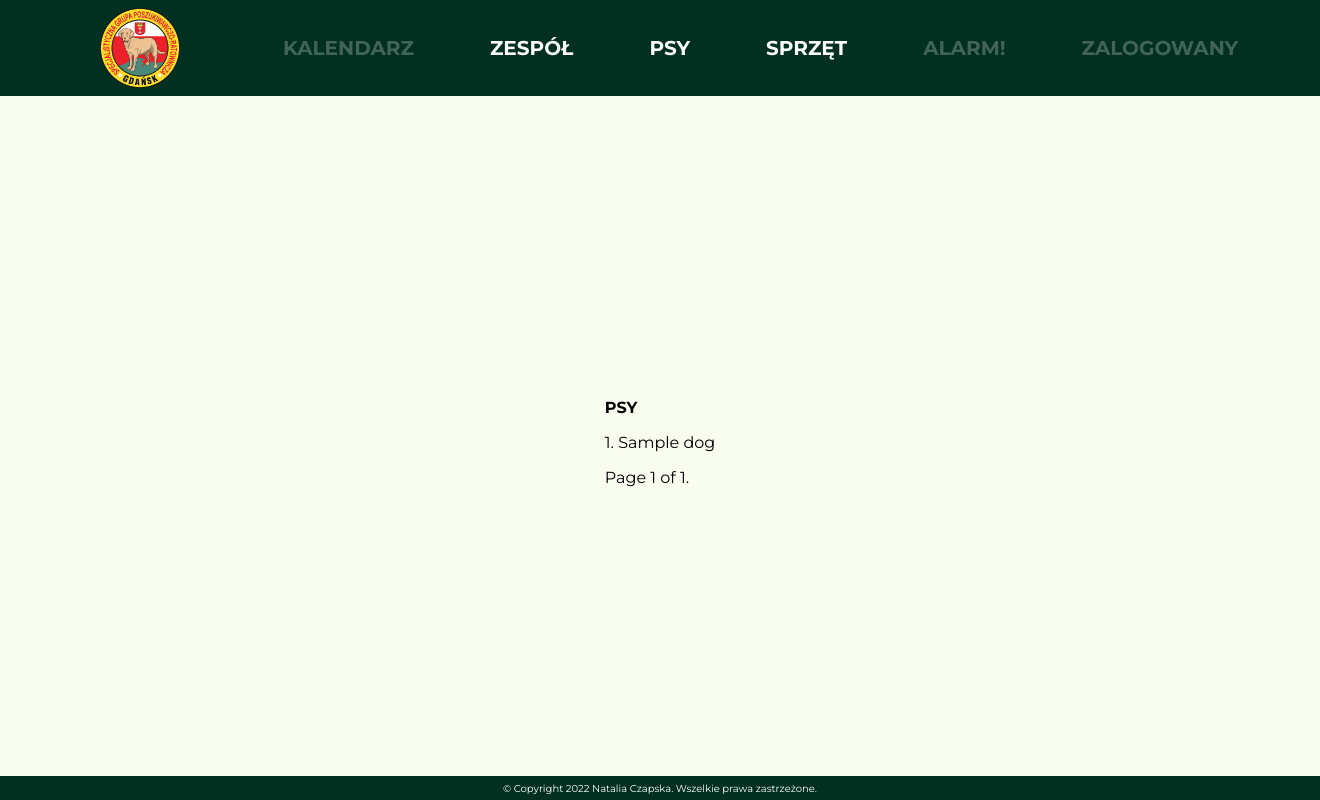
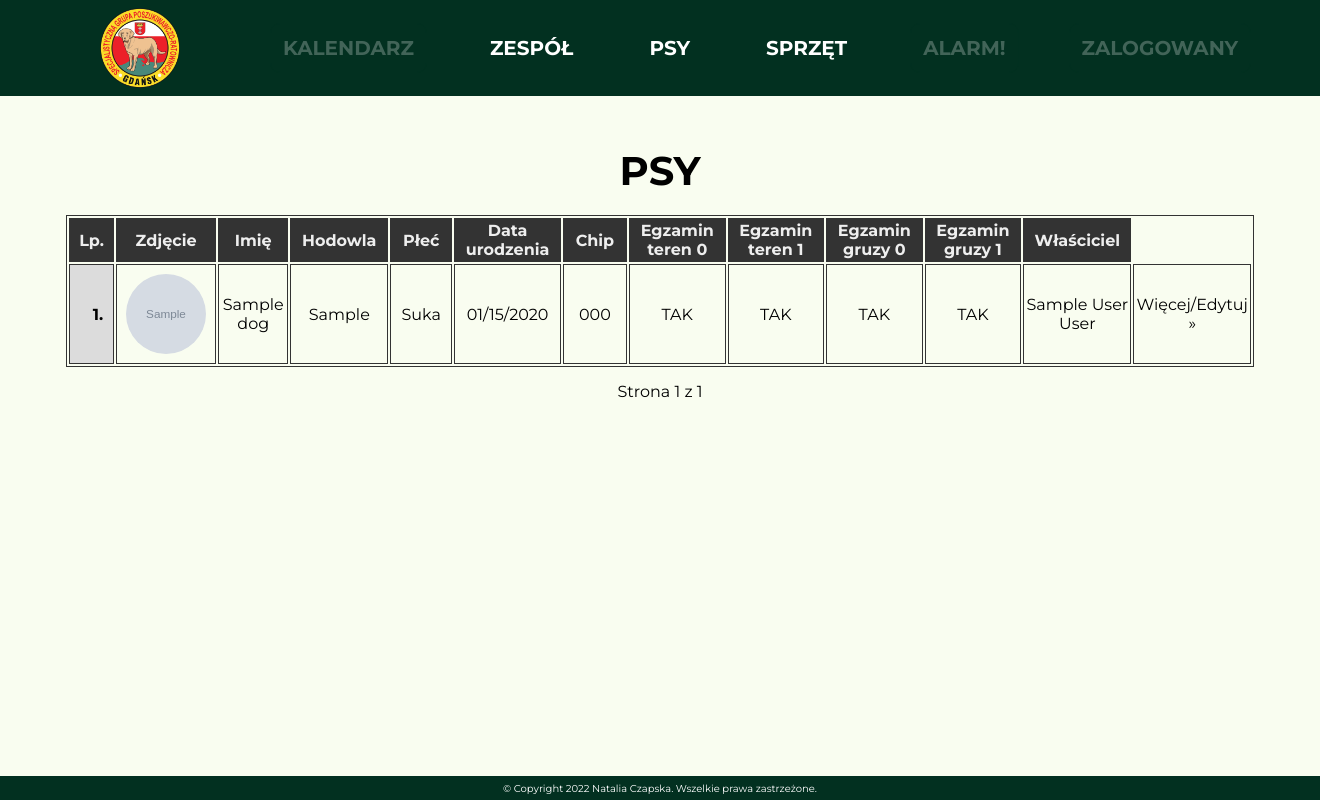
Before and after one commit to nataliacza/team-manager, a Django app: page /psy/ in a window 1320 px wide. Run offline with Django 3.2, Linux system fonts and the light colour scheme; tables that the repository leaves empty hold one stand-in row (values such as "Sample post"); grey boxes marked "Sample" are stand-in pictures.

Commit message:
Update dog list template

```diff
--- /dev/null
+++ b/register/static/register/dogs.css
@@ -0,0 +1,73 @@
+* {
+    margin: 0;
+}
+
+#main-dog-section {
+    width: 90vw;
+    align-self: start;
+    margin-top: 50px;
+}
+
+table {
+  align-self: flex-start;
+  text-align: center;
+}
+
+table,
+td {
+  border: 1px solid #333;
+}
+
+thead {
+  background-color: #333;
+}
+
+th {
+  color: #eee;
+  padding: 3px 10px;
+  max-width: 150px;
+}
+
+td {
+  width: 150px;
+  max-width: 150px;
+  overflow-wrap: break-word;
+}
+
+.dog-page-title {
+    text-align: center;
+    margin-bottom: 20px;
+}
+
+.dog-page-title p {
+    font-size: 40px;
+    font-weight: bold;
+}
+
+.dog-lp-cell {
+    width: 50px;
+    text-align: right;
+    padding-right: 10px;
+    font-weight: bold;
+    background-color: #DCDCDC;
+}
+
+.dog-image-cell {
+    width: 100px;
+    height: 100px;
+    display: flex;
+    justify-content: center;
+    align-items: center;
+    padding: 10px;
+}
+
+img {
+    width: 80px;
+    height: 80px;
+    border-radius: 50%
+}
+
+.pagination {
+    margin-top: 15px;
+    text-align: center;
+}
--- a/register/templates/register/dogs.html
+++ b/register/templates/register/dogs.html
@@ -2,40 +2,85 @@
 {% load static %}
 
 {% block title %}
-    {{ group_name_short }} - Psy
+{{ group_name_short }} - Psy
 {% endblock %}
 
 {% block css_files %}
+<link rel="stylesheet" href="{% static 'register/dogs.css' %}">
 {% endblock %}
 
 {% block content %}
-<div>
-    <div>
-        <h1>PSY</h1>
+<section id="main-dog-section">
+    <div class="dog-page-title">
+        <p>PSY</p>
     </div>
 
     <div>
-        {% for dog in dogs_list %}
-            <p>{{ forloop.counter }}. {{ dog }}</p>
-        {% endfor %}
+        {% if dog_list|length == 0 %}
+            <p>Brak psów do wyświetlenia.</p>
+        {% else %}
+        <table>
+            <thead>
+            <tr>
+                <th>Lp.</th>
+                <th>Zdjęcie</th>
+                <th>Imię</th>
+                <th>Hodowla</th>
+                <th>Płeć</th>
+                <th>Data urodzenia</th>
+                <th>Chip</th>
+                <th>Egzamin teren 0</th>
+                <th>Egzamin teren 1</th>
+                <th>Egzamin gruzy 0</th>
+                <th>Egzamin gruzy 1</th>
+                <th>Właściciel</th>
+            </tr>
+            </thead>
+            <tbody>
+            {% for dog in dog_list %}
+            <tr>
+                <td class="dog-lp-cell">{{ forloop.counter0|add:page_obj.start_index }}.</td>
+                <td class="dog-image-cell">
+                    {% if not dog.dog_image %}
+                    <img src="{% static 'images/default-dog.jpg' %}" alt="dog-picture">
+                    {% else %}
+                    <img src="{{ dog.dog_image.url }}" alt="dog-picture">
+                    {% endif %}
+                </td>
+                <td>{{ dog.dog_name }}</td>
+                <td>{{ dog.breeder|default_if_none:"-" }}</td>
+                <td>{{ dog.gender }}</td>
+                <td>{{ dog.day_of_birth|date:"SHORT_DATE_FORMAT"}}</td>
+                <td>{{ dog.chip_number|default_if_none:"-" }}</td>
+                <td>{{ dog.field_exam_0|default_if_none:"-" }}</td>
+                <td>{{ dog.field_exam_1|default_if_none:"-" }}</td>
+                <td>{{ dog.ruins_exam_0|default_if_none:"-" }}</td>
+                <td>{{ dog.ruins_exam_1|default_if_none:"-" }}</td>
+                <td>{{ dog.owner }}</td>
+                <td>Więcej/Edytuj &raquo;</td>
+            </tr>
+            {% endfor %}
+            </tbody>
+        </table>
+        {% endif %}
     </div>
 
     <div class="pagination">
-        <span class="step-links">
+        <span>
             {% if page_obj.has_previous %}
-                <a href="?page=1">&laquo; first</a>
-                <a href="?page={{ page_obj.previous_page_number }}">previous</a>
+                <a href="?page=1">&laquo; pierwsza</a>
+                <a href="?page={{ page_obj.previous_page_number }}">poprzednia</a> |
             {% endif %}
 
-            <span class="current">
-                Page {{ page_obj.number }} of {{ page_obj.paginator.num_pages }}.
+            <span>
+                Strona {{ page_obj.number }} z {{ page_obj.paginator.num_pages }}
             </span>
 
             {% if page_obj.has_next %}
-                <a href="?page={{ page_obj.next_page_number }}">next</a>
-                <a href="?page={{ page_obj.paginator.num_pages }}">last &raquo;</a>
+                | <a href="?page={{ page_obj.next_page_number }}"> następna</a>
+                <a href="?page={{ page_obj.paginator.num_pages }}">ostatnia &raquo;</a>
             {% endif %}
         </span>
     </div>
-</div>
+</section>
 {% endblock %}
--- a/register/views.py
+++ b/register/views.py
@@ -23,7 +23,7 @@ class DogListView(ListView):
     paginate_by = 5
     model = Dog
     template_name = "register/dogs.html"
-    context_object_name = "dogs_list"
+    context_object_name = "dog_list"
     extra_context = {"group_name_short": group_details.get_group_name_short()}
 
 
```
Also changed, not shown: register/templates/register/team.html (+8 -8 lines).
